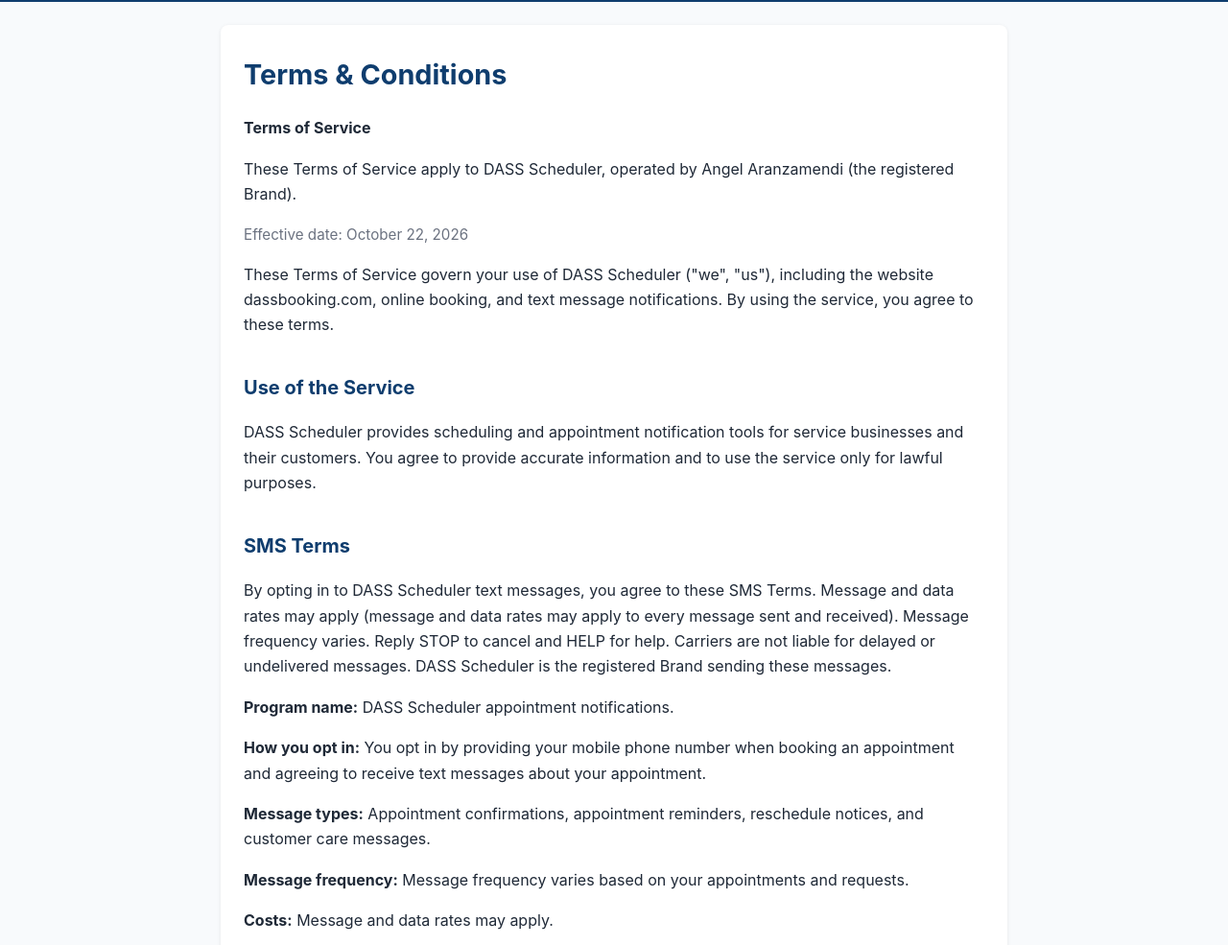
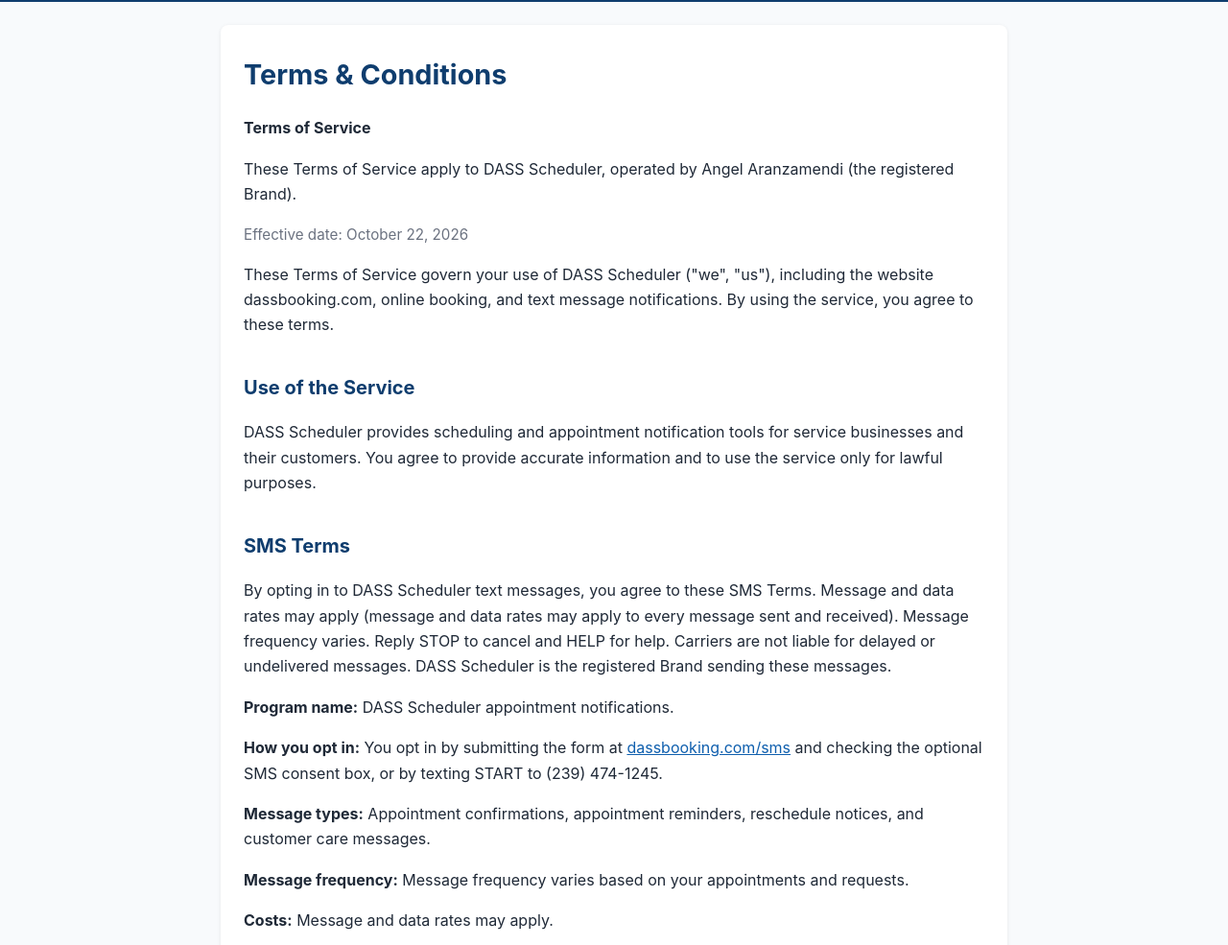
Before and after one commit to angelaranzamendi-ux/dassbooking-site, a plain HTML site: page terms/index.html in a window 1280 px wide. Shown: the part 70-1055 px from the top of the page at 96% size. Drawn offline with Linux system fonts and the light colour scheme.

Commit message:
SMS consent: optional checkbox; terms opt-in matches campaign

```diff
--- a/terms/index.html
+++ b/terms/index.html
@@ -7,7 +7,7 @@
 <h2>Use of the Service</h2><p>DASS Scheduler provides scheduling and appointment notification tools for service businesses and their customers. You agree to provide accurate information and to use the service only for lawful purposes.</p>
 <h2>SMS Terms</h2><p>By opting in to DASS Scheduler text messages, you agree to these SMS Terms. Message and data rates may apply (message and data rates may apply to every message sent and received). Message frequency varies. Reply STOP to cancel and HELP for help. Carriers are not liable for delayed or undelivered messages. DASS Scheduler is the registered Brand sending these messages.</p>
 <p><strong>Program name:</strong> DASS Scheduler appointment notifications.</p>
-<p><strong>How you opt in:</strong> You opt in by providing your mobile phone number when booking an appointment and agreeing to receive text messages about your appointment.</p>
+<p><strong>How you opt in:</strong> You opt in by submitting the form at <a href="/sms/">dassbooking.com/sms</a> and checking the optional SMS consent box, or by texting START to (239) 474-1245.</p>
 <p><strong>Message types:</strong> Appointment confirmations, appointment reminders, reschedule notices, and customer care messages.</p>
 <p><strong>Message frequency:</strong> Message frequency varies based on your appointments and requests.</p>
 <p><strong>Costs:</strong> Message and data rates may apply.</p>
```
Also changed, not shown: sms/index.html (+1 -1 lines).
